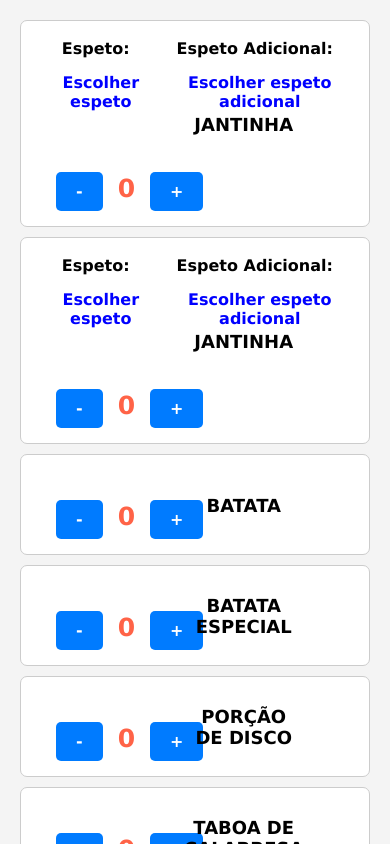
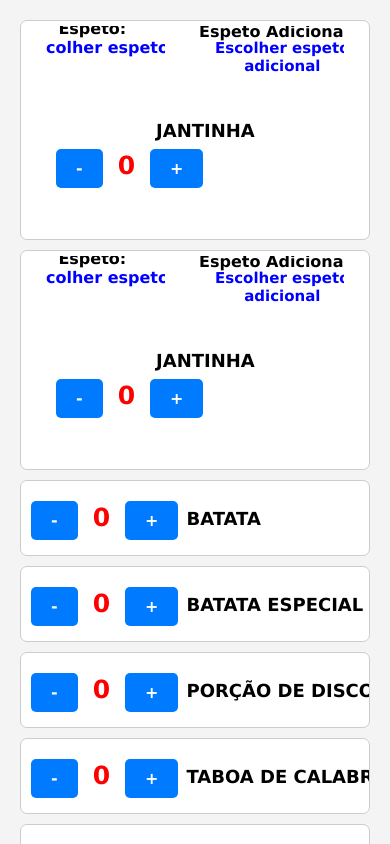
Before and after one commit to aymwrwk/Atende-Mais-Frontend, a React (Vite) app in the folder my-appp/: page /item in a window 390 px wide. Shown: the top 844 px of the page. Built offline with nearby package versions, Linux system fonts and the light colour scheme.

Commit message:
reslvido itemorder

```diff
--- a/my-appp/src/componentes/Entregues.jsx
+++ b/my-appp/src/componentes/Entregues.jsx
@@ -169,12 +169,8 @@ const Entregues = () => {
           {pedidos && pedidos.map((pedido, index) => {
             const statusClass = statusMap[pedido.status.toLowerCase()] || '';
             return (
-
               <div className="conteudo-wrapper2" key={pedido.reference_id}>
                 {/* Checkbox à esquerda */}
-
-
-
                 <div className="div-checkbox">
                   <div className="checkbox-container">
                     <div className="checkbox-container2">
--- a/my-appp/src/componentes/Index.css
+++ b/my-appp/src/componentes/Index.css
@@ -536,7 +536,7 @@ p {
   .checkbox-detalhe {
     position: relative !important;
     top: -20px !important;
-    height: 100vh !important;
+    height: 7vh !important;
 
   }
 
--- a/my-appp/src/componentes/ItemOrderPage.css
+++ b/my-appp/src/componentes/ItemOrderPage.css
@@ -2,7 +2,63 @@ body {
   background-color: #f5f5f5;
 }
 
+@media screen and (max-width: 480px) {
+  .div-conteiner-itemorder:nth-of-type(-n+2) .descricao-item-div {
+    margin-left: 0px;  /* Configuração específica para as 2 primeiras */
+    text-align: center; /* Ajuste opcional */
+    width: 90%;
+
+  }
+
+  .div-conteiner-itemorder:nth-of-type(-n+2) .div-botoes-mais-menos {
+    margin-top: 20px;
+}
+
+
+    .div-conteiner-itemorder:nth-of-type(-n+2) {
+        min-height: 220px !important; /* Ajuste para telas menores */
+}
+
+
+  .espeto-adicional-div{
+    margin-top: -4px !important;
+    margin-right: -26px;
+  }
+
+  .espeto-div-item{
+    margin-top: -26px !important;
+    margin-left: -26px !important;
+  }
+
+  .escolher-espeto{
+    width: 100% !important;
+    margin-top: -0px !important;
+
+  }
+}
+
+@media screen and (max-width: 480px) {
+  .div-conteiner-itemorder:nth-of-type(n+3) .descricao-item-div {
+    margin-left: 140px; /* Aumente o valor conforme necessário */
+    text-align: left; /* Garante que o texto fique alinhado à esquerda */
+    width: 100%;
+    margin-top: 0px;
+  }
+
+  .div-botoes-mais-menos:nth-of-type(-n+2){
+    margin-left: -25px;
+    margin-top: -15px !important;
+  }
+
+  .testeitem {
+    top: -50px !important;
+  }
+}
+
+
+
 .div-conteiner-itemorder {
+
   border: 1px solid #ccc;
   padding: 25px;
   margin-bottom: 10px;
@@ -108,6 +164,8 @@ body {
 }
 
 .descricao-item-div {
+  padding: 10px;
+
   text-transform: uppercase;
   position: absolute;
   top: 50%;
@@ -118,30 +176,18 @@ body {
 
 
 @media screen and (max-width: 750px) {
-  .descricao-item-div {
-    left: 55%;
+  .descricao-item-div:nth-of-type(n+3) {
+    left: 50% !important;
   }
 }
 
-@media screen and (max-width: 550px) {
-  .descricao-item-div {
-    left: 58%;
-  }
-}
 
-@media screen and (max-width: 500px) {
-  .descricao-item-div {
-    left: 60%;
-  }
-}
 
-@media screen and (max-width: 450px) {
-  .descricao-item-div {
-    left: 64%;
-  }
-}
+
+
 
 .descricao-item {
+
   font-weight: bolder;
   font-size: 18px;
   padding: 5px;
@@ -164,20 +210,20 @@ button {
 
 .menu-dropdown {
   position: fixed;
-  top: 0;
-  /* ajuste conforme necessário */
-  left: 0;
-  /* ajuste conforme necessário */
+  top: 27%;
+  left: 50%;
+  transform: translate(-50%, -50%);
   background-color: white;
   border: 1px solid #ccc;
   z-index: 9999;
-  /* z-index ainda mais alto */
   box-shadow: 0 4px 6px rgba(0, 0, 0, 0.1);
-  width: 200px;
-  /* Removemos limites para que ocupe a altura total necessária: */
-  max-height: none;
-  overflow-y: visible;
+  width: 250px; /* Ajuste conforme necessário */
+  max-height: 500px; /* Ajuste conforme necessário */
+  overflow-y: auto;
+  padding: 10px;
+  border-radius: 5px;
 }
+
 
 
 .menu-item {
--- a/my-appp/src/componentes/ItemOrderPage.jsx
+++ b/my-appp/src/componentes/ItemOrderPage.jsx
@@ -179,14 +179,14 @@ const ItemOrderPage = () => {
           </div>
           {(index === 0 || index === 1) && (
             <div className="testeitem" style={{ display: 'flex', alignItems: 'center', gap: '20px', marginTop: '30px', textAlign: 'center' }}>
-              <label onClick={(e) => e.stopPropagation()} style={{ cursor: 'pointer' }}>
+              <label className='espeto-div-item'  onClick={(e) => e.stopPropagation()} style={{ cursor: 'pointer', marginTop: '-40px', width:'100%' }}>
                 Espeto:
-                <div
+                <div className='escolher-espeto'
                   onClick={(e) => {
                     e.stopPropagation();
                     handleSkewerClick(index);
                   }}
-                  style={{ display: 'inline-block', marginLeft: '10px', cursor: 'pointer', color: 'blue' }}
+                  style={{ display: 'inline-block', marginLeft: '5px', cursor: 'pointer', color: 'blue',  }}
                 >
                   {item.skewer || 'Escolher espeto'}
                 </div>
@@ -215,14 +215,14 @@ const ItemOrderPage = () => {
                 </div>
               )}
 
-              <label onClick={(e) => e.stopPropagation()} style={{ cursor: 'pointer' }}>
+              <label className='espeto-adicional-div' onClick={(e) => e.stopPropagation()} style={{ cursor: 'pointer' }}>
                 Espeto Adicional:
                 <div
                   onClick={(e) => {
                     e.stopPropagation();
                     handleAdditionalSkewerClick(index);
                   }}
-                  style={{ display: 'inline-block', marginLeft: '10px', cursor: 'pointer', color: 'blue' }}
+                  style={{ display: 'inline-block', marginLeft: '10px', cursor: 'pointer', color: 'blue' , marginTop: '-2px', fontSize: '15px' }}
                 >
                   {item.additionalSkewer || 'Escolher espeto adicional'}
                 </div>
@@ -253,7 +253,7 @@ const ItemOrderPage = () => {
               )}
             </div>
           )}
-          <div style={{ marginTop: '10px', marginBottom: '-20px' }}>
+          <div className='div-botoes-mais-menos' style={{ marginTop: '10px', marginBottom: '-20px' }}>
             <button
               onClick={(e) => {
                 e.stopPropagation();
@@ -262,7 +262,7 @@ const ItemOrderPage = () => {
             >
               -
             </button>
-            <span style={{ margin: '5px', fontSize: '25px', color: 'tomato' }}>{item.quantity}</span>
+            <span style={{ margin: '5px', fontSize: '25px', color: 'red' }}>{item.quantity}</span>
             <button
               onClick={(e) => {
                 e.stopPropagation();
@@ -280,17 +280,18 @@ const ItemOrderPage = () => {
           placeholder="Senha"
           value={password}
           onChange={(e) => handlePasswordChange(e.target.value)}
-          style={{ marginLeft: '24%', padding: '7px' }}
+          style={{ marginLeft: '24%', padding: '7px', marginTop: '20px' }}
         />
         <button
           onClick={() => setShowConfirmation(true)}
           style={{
-            marginLeft: '140px',
+            marginLeft: '130px',
             padding: '10px',
-            backgroundColor: '#ffcf4bc9',
+            backgroundColor: '#017BFF',
             border: 'none',
             borderRadius: '5px',
-            boxShadow: '0 4px 6px rgba(0, 0, 0, 0.3)'
+            boxShadow: '0 4px 6px rgba(0, 0, 0, 0.3)',
+
           }}
         >
           Enviar Pedido
@@ -320,7 +321,7 @@ const ItemOrderPage = () => {
                   marginLeft: '10px',
                   fontSize: '28px',
                   fontWeight: 'bolder',
-                  color: 'tomato'
+                  color: 'red'
                 }}
               >
                 {password}
```
